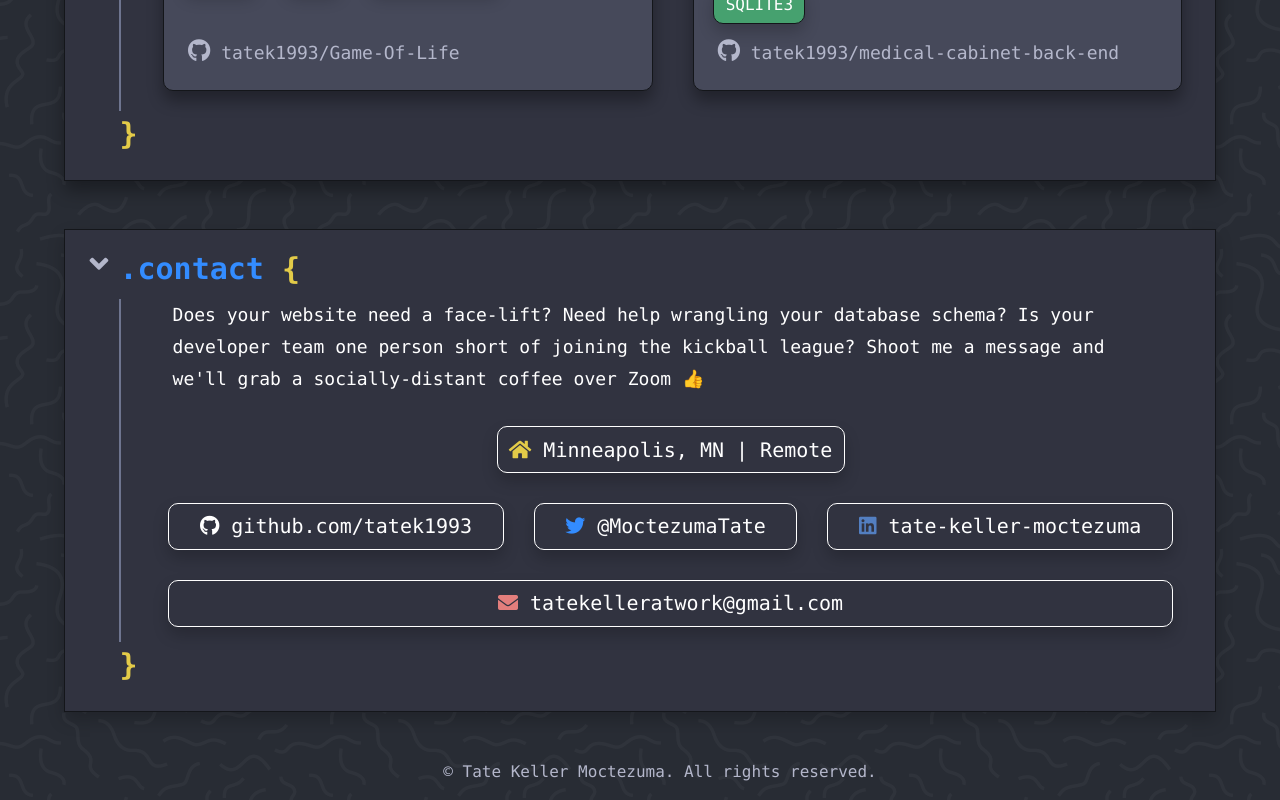
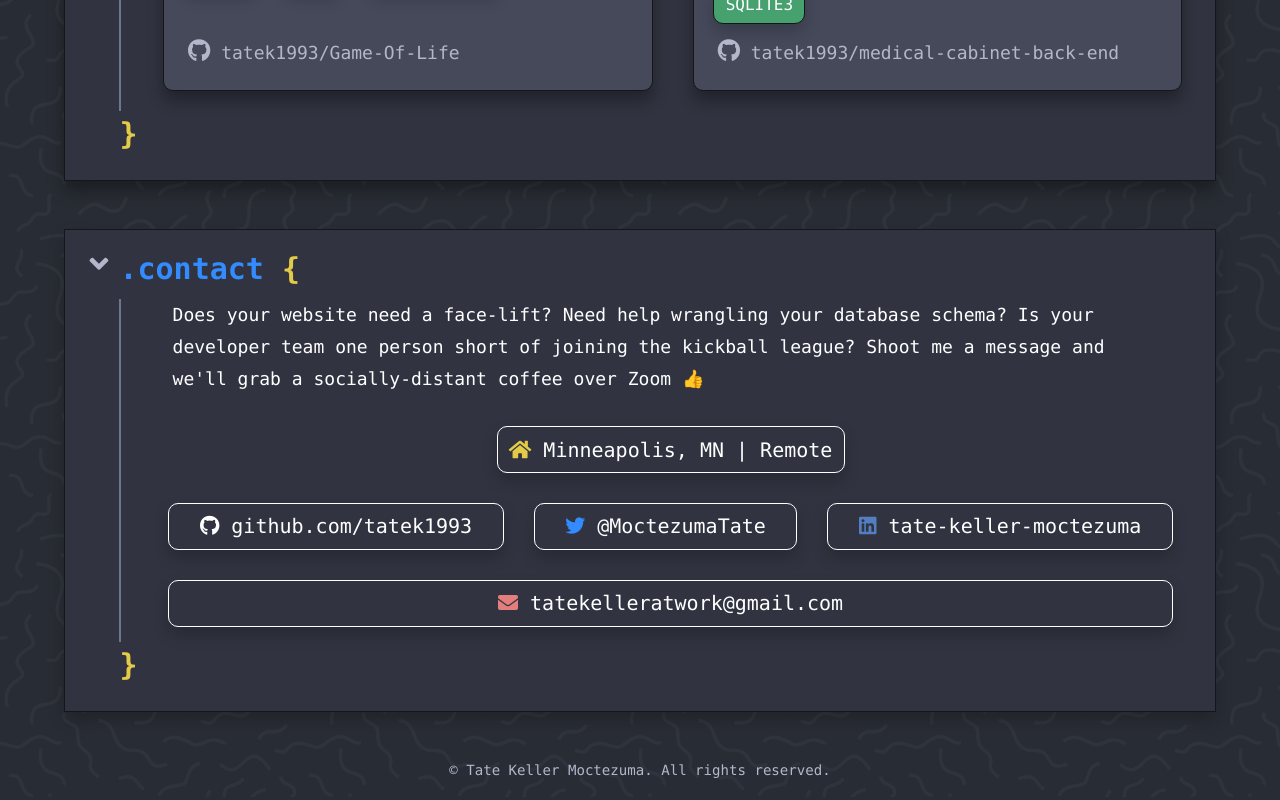
Before and after one commit to tatek1993/Portfolio, a React (Create React App) app: page / in a window 1280 px wide. Shown: the part 3061-3861 px from the top of the page. Built offline with nearby package versions, Linux system fonts and the light colour scheme.

Commit message:
adding copyright

```diff
--- a/src/SASS/App.scss
+++ b/src/SASS/App.scss
@@ -594,8 +594,10 @@ h3 {
 
 .copyright {
   list-style-type:none;
+  color: $light-grey;
+  white-space: nowrap;
+  font-size: calc(.6vw + .4rem);
   text-align: center;
-  color: $light-grey;
 }
 
 // COLOR CLASSES
--- a/src/components/footer.js
+++ b/src/components/footer.js
@@ -5,9 +5,9 @@ const Footer = (props) => {
     return (
 
         <div className="footer">
-            <ul class="copyright">
-                <li>&copy; Tate Keller Moctezuma. All rights reserved.</li>
-            </ul>
+            <div class="copyright">
+                <p>&copy; Tate Keller Moctezuma. All rights reserved.</p>
+            </div>
         </div>
     );
 }
```
